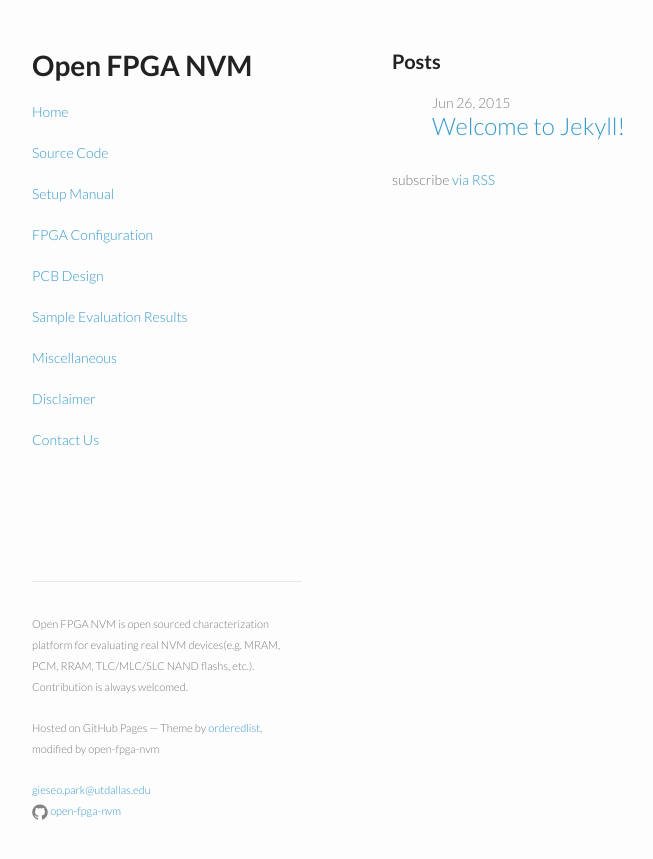
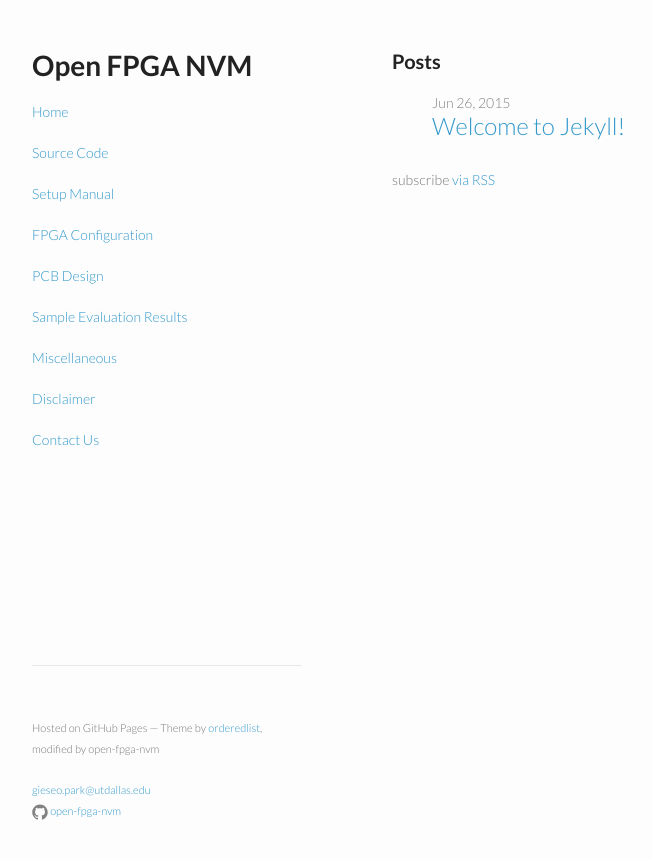
Before and after one commit to open-fpga-nvm/open-fpga-nvm.github.io, a Jekyll site: the page built from index.html, in a window 1280 px wide. Shown: the top 859 px of the page, without its empty margins (178-831 px from the left). Built offline with Jekyll 4.4.1, drawn with Linux system fonts in a browser that asks for light colours.

```diff
--- a/_config.yml
+++ b/_config.yml
@@ -1,9 +1,6 @@
 # Site settings
 title: Open FPGA NVM
 email: gieseo.park@utdallas.edu
-description: > # this means to ignore newlines until "baseurl:"
- Open FPGA NVM is open sourced characterization platform for evaluating real NVM devices(e.g. MRAM, PCM, RRAM, TLC/MLC/SLC NAND flashs, etc.).
- Contribution is always welcomed.
 baseurl: "" # the subpath of your site, e.g. /blog/
 url: "http://yourdomain.com" # the base hostname & protocol for your site
 #twitter_username: kisuo
```
